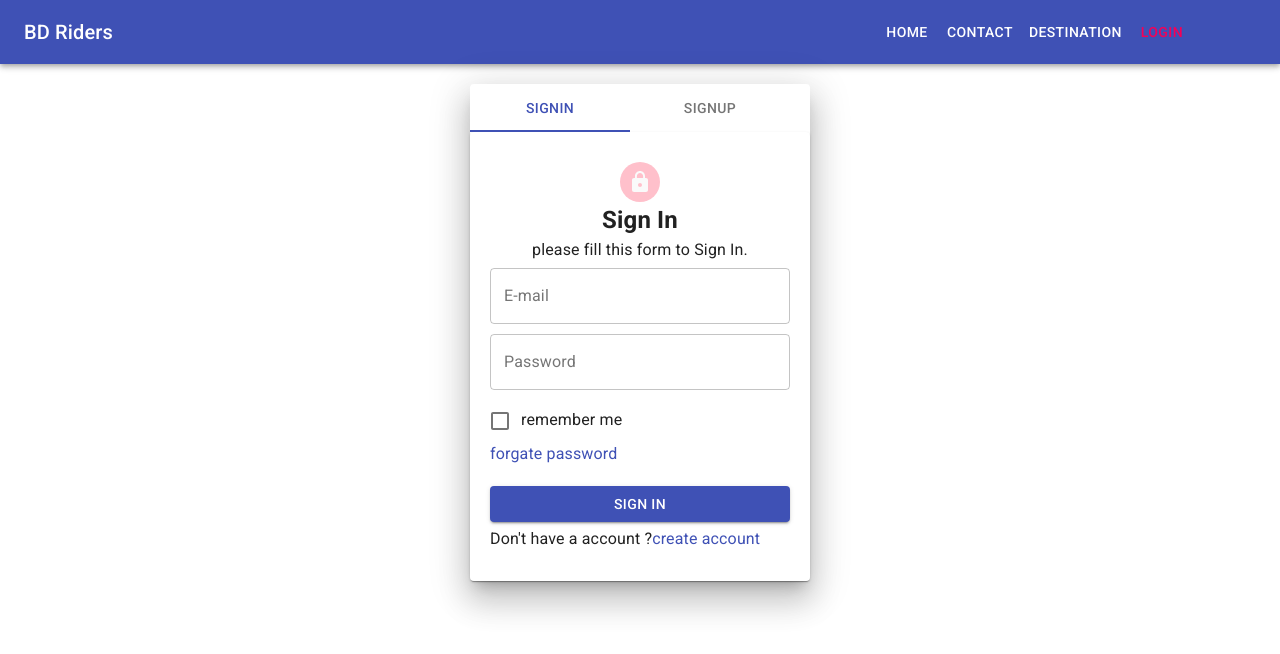
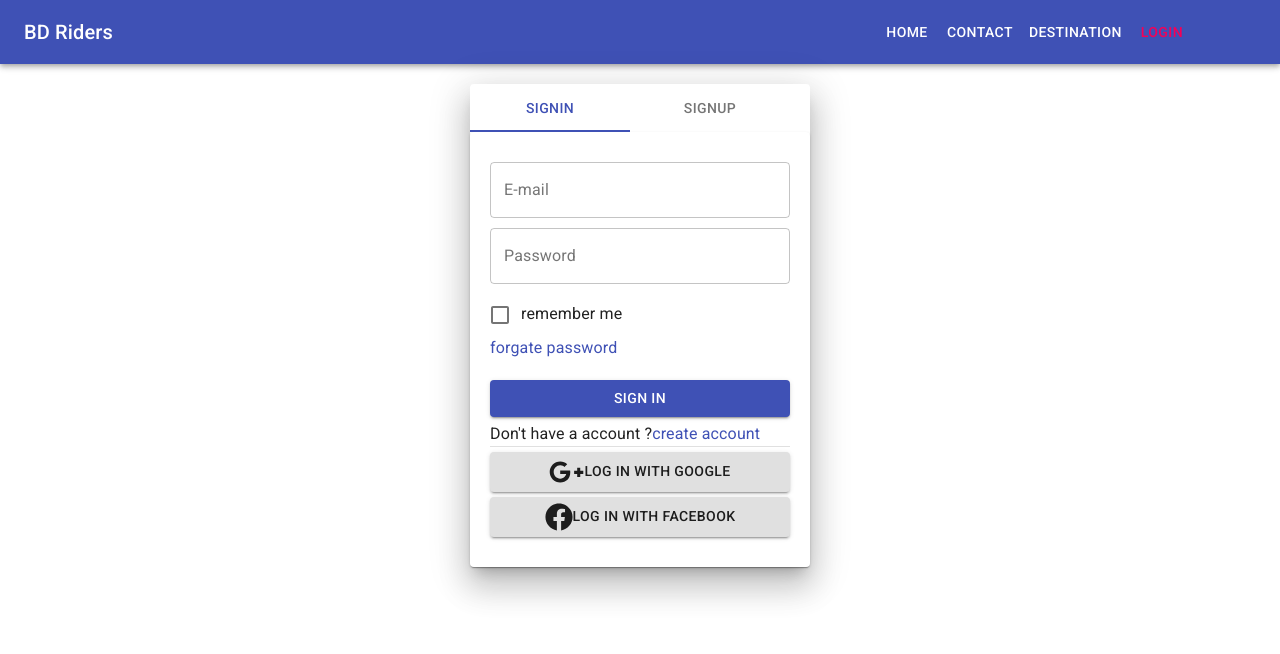
Before and after one commit to tareqhassan2014/react-auth-tareqhassan2014, a React (Create React App) app: page /login in a window 1280 px wide. Shown: the top 654 px of the page. Built offline with nearby package versions, Linux system fonts and the light colour scheme.

Commit message:
google facebook signin button added

```diff
--- a/src/components/SignInSignUpContainer/SignIn.js
+++ b/src/components/SignInSignUpContainer/SignIn.js
@@ -1,10 +1,12 @@
-import { Avatar, Button, Checkbox, FormControl, FormControlLabel, Grid, Link, Paper, TextField, Typography } from '@material-ui/core';
+import { Button, Checkbox, Divider, FormControl, FormControlLabel, Grid, Link, Paper, TextField, Typography } from '@material-ui/core';
 import React from 'react';
-import LockIcon from '@material-ui/icons/Lock';
 import { useStyles } from '@material-ui/pickers/views/Calendar/SlideTransition';
 import { useForm } from 'react-hook-form';
+import { FontAwesomeIcon } from '@fortawesome/react-fontawesome'
+import { faFacebook, faGooglePlusG } from '@fortawesome/free-brands-svg-icons'
 
-
+const faFacebookIcon = <FontAwesomeIcon icon={faFacebook} size='2x' />
+const faGoogleIcon = <FontAwesomeIcon icon={faGooglePlusG} size='2x' />
 const paperStyle = { padding: "30px 20px", width: 300, margin: "0 auto" }
 
 const SignIn = ({ handleChange }) => {
@@ -18,13 +20,6 @@ const SignIn = ({ handleChange }) => {
     return (
         <Grid>
             <Paper style={paperStyle}>
-                <Grid align="center">
-                    <Avatar style={{ backgroundColor: "pink" }}>
-                        <LockIcon />
-                    </Avatar>
-                    <h2 style={{ margin: 0 }}>Sign In</h2>
-                    <Typography varient="caption" gutterBottom={true}>please fill this form to Sign In.</Typography>
-                </Grid>
                 <form onSubmit={handleSubmit(onSubmit)} >
 
                     {/* 2) TextField */}
@@ -96,6 +91,9 @@ const SignIn = ({ handleChange }) => {
                         </Link>
                     </Typography>
                 </form>
+                <Divider />
+                <Button variant="contained" fullWidth style={{ marginTop: 5 }}> {faGoogleIcon} Log in with google</Button>
+                <Button variant="contained" fullWidth style={{ marginTop: 5 }}> {faFacebookIcon} Log in with facebook</Button>
             </Paper>
         </Grid>
     );
--- a/src/components/SignInSignUpContainer/SignUp.js
+++ b/src/components/SignInSignUpContainer/SignUp.js
@@ -1,8 +1,12 @@
-import { Avatar, Button, Checkbox, FormControl, FormControlLabel, FormHelperText, Grid, Link, Paper, TextField, Typography } from '@material-ui/core';
+import { Button, Checkbox, Divider, FormControl, FormControlLabel, FormHelperText, Grid, Link, Paper, TextField, Typography } from '@material-ui/core';
 import React from 'react';
-import AddCircleOutlineOutlinedIcon from '@material-ui/icons/AddCircleOutlineOutlined';
 import { useStyles } from '@material-ui/pickers/views/Calendar/SlideTransition';
 import { useForm } from 'react-hook-form';
+import { FontAwesomeIcon } from '@fortawesome/react-fontawesome'
+import { faFacebook, faGooglePlusG } from '@fortawesome/free-brands-svg-icons'
+
+const faFacebookIcon = <FontAwesomeIcon icon={faFacebook} size='2x' />
+const faGoogleIcon = <FontAwesomeIcon icon={faGooglePlusG} size='2x' />
 
 
 const paperStyle = { padding: "30px 20px", width: 300, margin: "0 auto" }
@@ -18,13 +22,6 @@ const SignUp = ({handleChange}) => {
     return (
         <Grid>
             <Paper style={paperStyle}>
-                <Grid align="center">
-                    <Avatar style={{ backgroundColor: "pink" }}>
-                        <AddCircleOutlineOutlinedIcon />
-                    </Avatar>
-                    <h2 style={{ margin: 0 }}>Sign Up</h2>
-                    <Typography varient="caption" gutterBottom={true}>please fill this form to create a account!</Typography>
-                </Grid>
                 <form onSubmit={handleSubmit(onSubmit)} >
 
                     {/* 1) TextField */}
@@ -128,6 +125,9 @@ const SignUp = ({handleChange}) => {
                         </Link>
                     </Typography>
                 </form>
+                <Divider />
+                <Button variant="contained" fullWidth style={{ marginTop: 5 }}> {faGoogleIcon} Log in with google</Button>
+                <Button variant="contained" fullWidth style={{ marginTop: 5 }}> {faFacebookIcon} Log in with facebook</Button>
             </Paper>
         </Grid>
     );
```
Also changed, not shown: package.json (+13 -9 lines), 1 other file (tests, documents, lock files or other folders).
